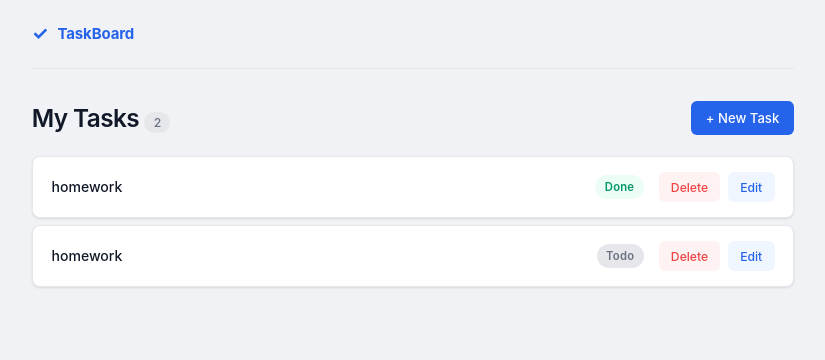
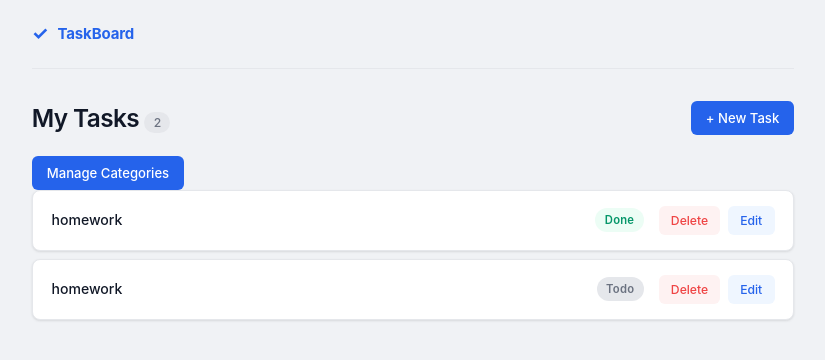
Before and after one commit to meganclapinski25/4320-state-management, a React (Vite) app: page /tasks in a window 1280 px wide. Shown: the top 360 px of the page, without its empty margins (227-1052 px from the left). Built offline with nearby package versions, Linux system fonts and the light colour scheme; data requests are answered from the project's data file.

Commit message:
be able to make special categories added to database

```diff
--- a/db.json
+++ b/db.json
@@ -15,5 +15,6 @@
       "id": "tNEKNhfv6Oc"
     }
   ],
+  "categories": [],
   "$schema": "./node_modules/json-server/schema.json"
 }
--- a/src/App.jsx
+++ b/src/App.jsx
@@ -3,6 +3,8 @@ import { Routes, Route, Navigate, Link } from 'react-router-dom'
 import TaskList from './pages/TaskList'
 import TaskNew from './pages/TaskNew'
 import TaskDetail from './pages/TaskDetail'
+import CategoryList from './pages/CategoryList'
+
 
 function App() {
   return (
@@ -17,6 +19,7 @@ function App() {
         <Route path="/tasks" element={<TaskList />} />
         <Route path="/tasks/new" element={<TaskNew />} />
         <Route path="/tasks/:id" element={<TaskDetail />} />
+        <Route path="/categories" element={<CategoryList />} />
       </Routes>
     </>
   )
--- a/src/pages/CategoryList.jsx
+++ b/src/pages/CategoryList.jsx
@@ -1,7 +1,7 @@
 import { Link } from 'react-router-dom'
 
 import { useDispatch, useSelector } from 'react-redux'
-import { fetchCategories, createCategory, deleteCategory, selectAllCategories } from '../store/categoriesSlice'
+import { fetchCategories, createCategory, deleteCategories, selectAllCategories } from '../store/categoriesSlice'
 import { useEffect, useState } from 'react'
 
 function CategoryList(){
@@ -25,9 +25,11 @@ function CategoryList(){
     }
 
     const handleDelete = async(id) =>{
-        await dispatch(deleteCategory(id))
+        await dispatch(deleteCategories(id))
     }
-
+    if (status === 'loading') return <p>Loading...</p>
+    if (status === 'failed') return <p>Error: {error}</p>
+    if (!Array.isArray(categories)) return <p>Loading...</p>
     return(
         <div>
             <h1>Categories</h1>
--- a/src/pages/TaskList.jsx
+++ b/src/pages/TaskList.jsx
@@ -27,6 +27,7 @@ function TaskList() {
         <h1>My Tasks <span className="task-count">{tasks.length}</span></h1>
         <Link to="/tasks/new" className="btn-link">+ New Task</Link>
       </div>
+      <Link to="/categories" className="btn-link">Manage Categories</Link>
 
       {tasks.length === 0 ? (
         <p className="state-message">No tasks yet. Create one to get started.</p>
```
